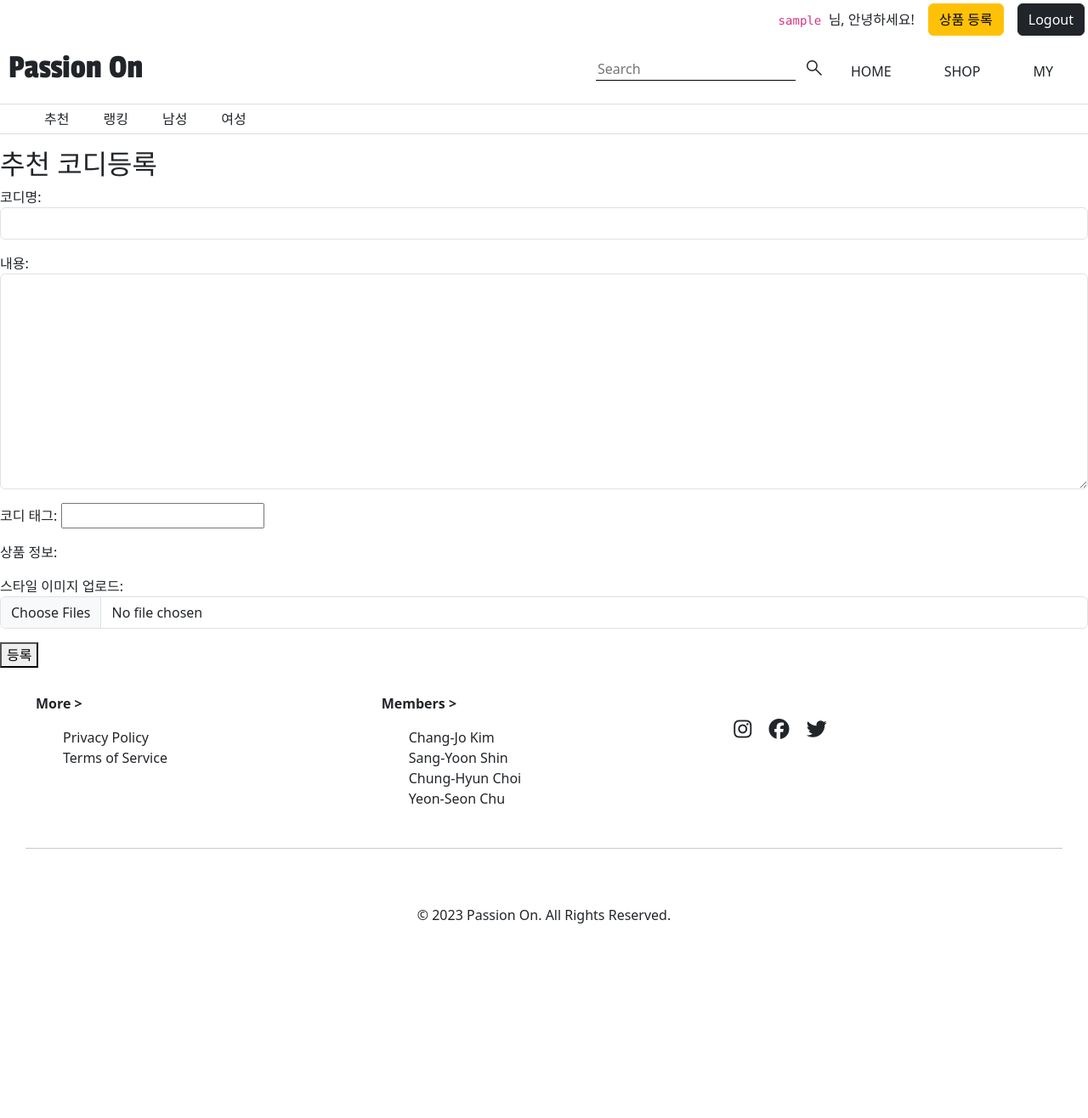
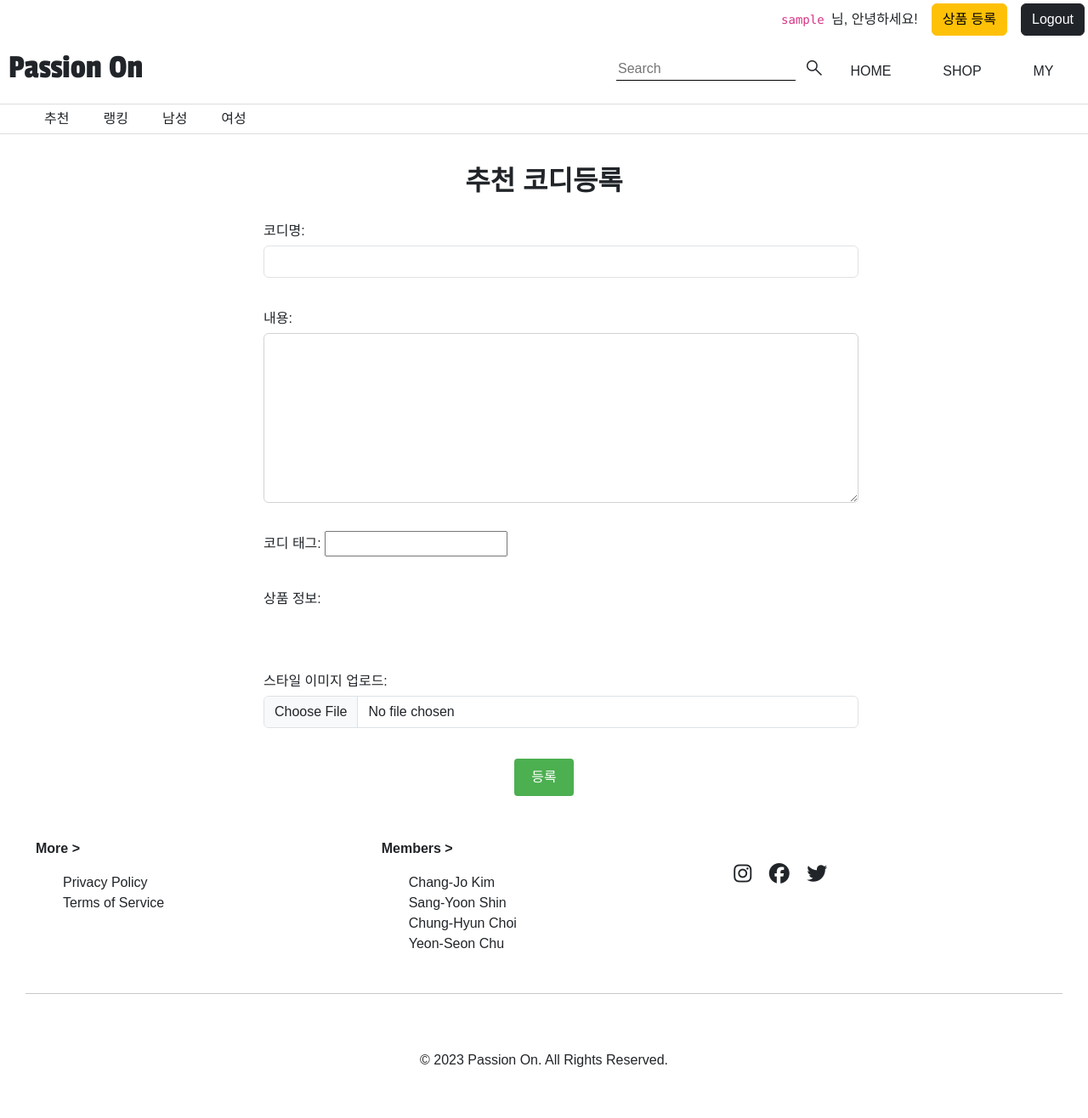
Before and after one commit to Sysynn/PassionOn, a Django app: page /clothes/recommend_create/ in a window 1280 px wide. Shown: the whole page at 85% size. Before the commit the page ends 1087 px from the top, so only its background shows below. Run offline with Django 3.2, Linux system fonts and the light colour scheme; the visitor is signed in with stand-in values (Sample User, id 1); data that the repository does not hold is empty; some libraries are stand-ins or nearby versions.

Commit message:
Create search/Update recommend

```diff
--- a/clothes/forms.py
+++ b/clothes/forms.py
@@ -28,10 +28,23 @@
 
 
 class RecommendForm(forms.ModelForm):
-    title = forms.CharField(label='코디명', widget=forms.TimeInput(attrs={'class' : 'form-control',}))
-    content = forms.CharField(label='내용', widget=forms.Textarea(attrs={'class' : 'form-control',}))
-    tags = forms.CharField(label='코디 태그', widget=TagWidget(attrs={'class': 'form-control',}))
-    clothes = forms.ModelMultipleChoiceField(queryset=Cloth.objects.all(), label='상품 정보', widget=forms.CheckboxSelectMultiple())
+    title = forms.CharField(
+        label='코디명',
+        widget=forms.TextInput(attrs={'class': 'form-control', 'style': 'width: 700px'}),
+    )
+    content = forms.CharField(
+        label='내용',
+        widget=forms.Textarea(attrs={'class': 'form-control', 'style': 'width: 700px; height: 200px'}),
+    )
+    tags = forms.CharField(
+        label='코디 태그',
+        widget=TagWidget(attrs={'class': 'form-control', 'style': 'width: 700px'}),
+    )
+    clothes = forms.ModelMultipleChoiceField(
+        queryset=Cloth.objects.all(),
+        label='상품 정보',
+        widget=forms.CheckboxSelectMultiple(),
+    )
 
     class Meta:
         model = Recommend
@@ -39,11 +52,15 @@
 
 
 class RecommendImageForm(forms.ModelForm):
-    image = forms.ImageField(label='스타일 이미지 업로드', widget=forms.ClearableFileInput(attrs={'class': 'form-control', 'multiple': True,},), required=False,)
+    image = forms.ImageField(
+        label='스타일 이미지 업로드',
+        widget=forms.ClearableFileInput(attrs={'class': 'form-control', 'style': 'width: 700px;'}),
+        required=False,
+    )
 
     class Meta:
         model = RecommendImage
-        fields = ('image', )
+        fields = ('image',)
 
 
 class ClothDescriptionImageForm(forms.ModelForm):
--- a/clothes/templates/clothes/recommend_create.html
+++ b/clothes/templates/clothes/recommend_create.html
@@ -1,11 +1,20 @@
 {% extends 'base.html' %}
+{% load static %}
+
+{% block head %}
+<link rel="stylesheet" type="text/css" href="{% static 'css/recommend.css' %}">
+{% endblock head %}
 
 {% block content %}
-<h2>추천 코디등록</h2>
-<form {% url 'clothes:recommend_create' %} method="POST" enctype="multipart/form-data">
-  {% csrf_token %}
-  {{ recommend_form.as_p }}
-  {{ recommend_image_form.as_p }}
-  <button type="submit">등록</button>
-</form>
+<div class="create_page">
+  <h2 class="form-title"><strong>추천 코디등록</strong></h2>
+  <form {% url 'clothes:recommend_create' %} method="POST" enctype="multipart/form-data" class="create_page__form">
+    {% csrf_token %}
+    {{ recommend_form.as_p }}
+    {{ recommend_image_form.as_p }}
+    <div class="button-container">
+      <button type="submit" class="submit-button">등록</button>
+    </div>
+  </form>
+</div>
 {% endblock content %}
--- a/clothes/views.py
+++ b/clothes/views.py
@@ -199,7 +199,7 @@
         'query': query,
         'search_list': search_list,
     }
-    return render(request, 'clothes/index.html', context)
+    return render(request, 'clothes/search.html', context)
 
 
 
--- /dev/null
+++ b/static/css/recommend.css
@@ -0,0 +1,46 @@
+body {
+  font-family: Arial, sans-serif;
+}
+
+.form-title {
+  text-align: center;
+}
+
+.button-container {
+  text-align: center;
+  margin-top: 20px;
+}
+
+.create_page, .edit_page {
+  width: 700px;
+  margin: 0 auto;
+  padding: 20px;
+}
+
+.create_page__form, .edit_page__form {
+  display: flex;
+  flex-direction: column;
+}
+
+.create_page__form label, .edit_page__form label {
+  margin-top: 20px;
+  margin-bottom: 5px;
+}
+
+
+.create_page__form textarea, .edit_page__form textarea {
+  width: 100%;
+  height: 15rem;
+  padding: 10px;
+  border: 1px solid lightgray;
+}
+
+.create_page__form button, .edit_page__form button {
+  padding: 10px 20px;
+  background-color: #4CAF50;
+  color: white;
+  border: none;
+  cursor: pointer;
+  font-size: 16px;
+  border-radius: 4px;
+}
--- a/templates/navbar.html
+++ b/templates/navbar.html
@@ -1,4 +1,4 @@
-<div class="nav-bar2 d-flex justify-content-end align-items-center p-1">
+{% comment %} <div class="nav-bar2 d-flex justify-content-end align-items-center p-1">
     {% if not request.user.is_authenticated %}
     <a href="{% url 'accounts:login' %}" class="btn btn-outline-primary me-3">Login</a>
     <a href="{% url 'accounts:signup' %}" class="btn btn-outline-success">Sign-up</a>
@@ -61,4 +61,75 @@
 <a href="{% url 'clothes:index' %}">HOME</a>
 <a href="{% url 'clothes:shop' %}">SHOP</a>
 <a href="{% url 'accounts:profile' request.user %}">MY</a>
+</div> {% endcomment %}
+
+<div class="nav-bar2 d-flex justify-content-end align-items-center p-1">
+    {% if not request.user.is_authenticated %}
+    <a href="{% url 'accounts:login' %}" class="btn btn-outline-primary me-3">Login</a>
+    <a href="{% url 'accounts:signup' %}" class="btn btn-outline-success">Sign-up</a>
+    {% else %}
+    <p class="fs-6 m-0 me-3">
+        <code><a href="{% url 'accounts:profile' request.user %}">
+            {{ request.user }}
+        </a></code>
+           <span>님, 안녕하세요!</span>
+    </p>
+    {% if request.user.is_superuser %}
+    <a href="{% url 'clothes:create' %}" class="btn btn-warning me-3">상품 등록</a>
+    {% endif %}
+    <form action="{% url 'accounts:logout' %}" method="post" class="">
+        {% csrf_token %}
+        <button type="submit" class="btn btn-dark">Logout</button>
+    </form>
+    {% endif %}
 </div>
+
+<div class="nav-bar">
+  <h1 class="logo"><a href="{% url 'clothes:index' %}" class="text-decoration-none">Passion On</a></h1>
+  <div class="icons d-md-none">
+      <div class="search-icon">
+          <div class="material-symbols-outlined">search</div>
+      </div>
+      <div class="">
+          <div class="material-symbols-outlined">notifications</div>
+      </div>
+      <div class="openbtn" onclick="openNav()">
+          <span class="material-symbols-outlined">menu</span>
+      </div>
+  </div>
+  <div class="gnb d-none d-md-block">
+      <div class="search-and-menu">
+          <form id="search-form">
+              <input id="main_search" class="main_search" type="search" placeholder="Search">
+              <div class="material-symbols-outlined" id="search-icon">search</div>
+          </form>
+          <div class="gnb-list">
+              <a href="{% url 'clothes:index' %}">HOME</a>
+              <a href="{% url 'clothes:shop' %}">SHOP</a>
+              <a href="{% url 'accounts:profile' request.user %}">MY</a>
+          </div>
+      </div>
+  </div>
+</div>
+
+<ul class="catemenu">
+  <li class="catemenu-item">추천</li>
+  <li class="catemenu-item">랭킹</li>
+  <li class="catemenu-item">남성</li>
+  <li class="catemenu-item">여성</li>
+</ul>
+
+<div id="mySidebar" class="sidebar">
+<a href="javascript:void(0)" class="closebtn" onclick="closeNav()">×</a>
+<a href="{% url 'clothes:index' %}">HOME</a>
+<a href="{% url 'clothes:shop' %}">SHOP</a>
+<a href="{% url 'accounts:profile' request.user %}">MY</a>
+</div>
+
+<script>
+document.getElementById('search-form').addEventListener('submit', function(event) {
+    event.preventDefault();
+    const query = document.getElementById('main_search').value;
+    window.location.href = "{% url 'clothes:search' %}?q=" + encodeURIComponent(query);
+});
+</script>
```
Also changed, not shown: clothes/templates/clothes/recommend_update.html (+12 -2 lines), clothes/templates/clothes/search.html (added, +37 -0 lines), static/css/search.css (added, +62 -0 lines).
